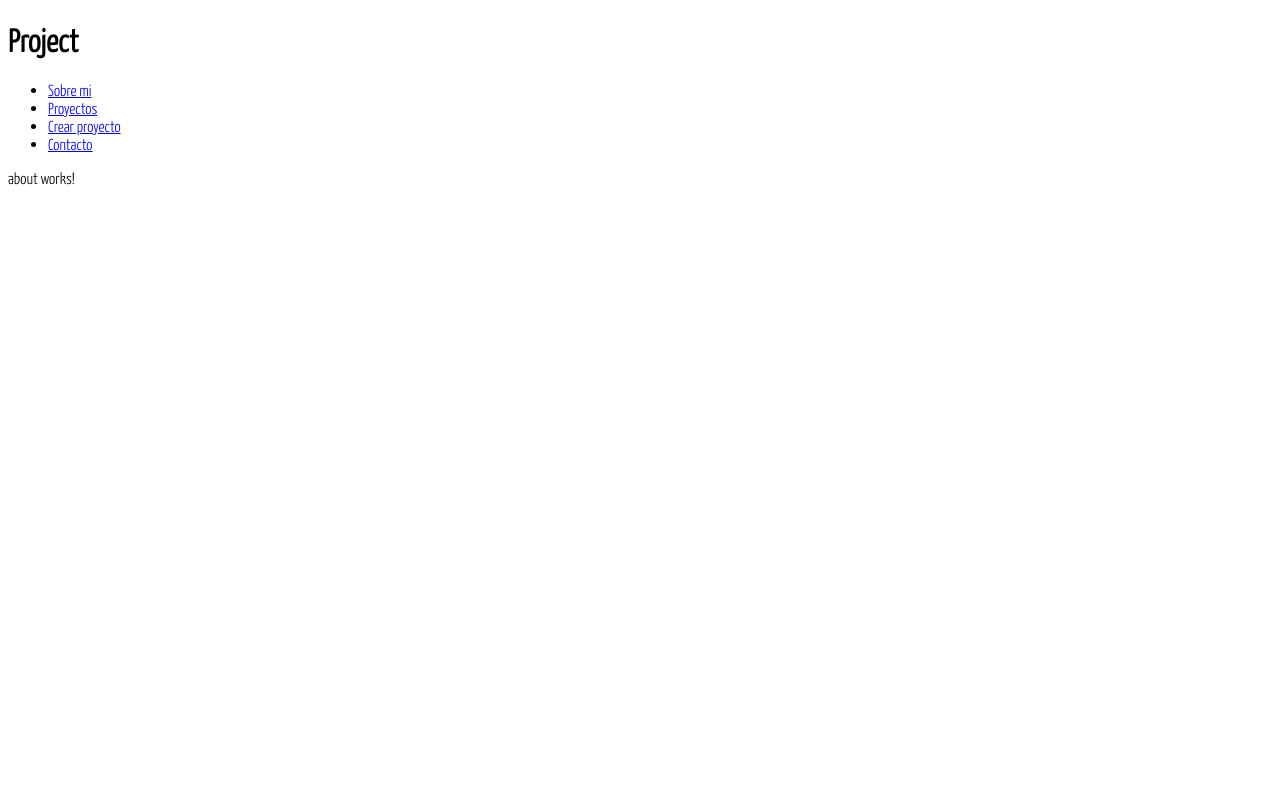
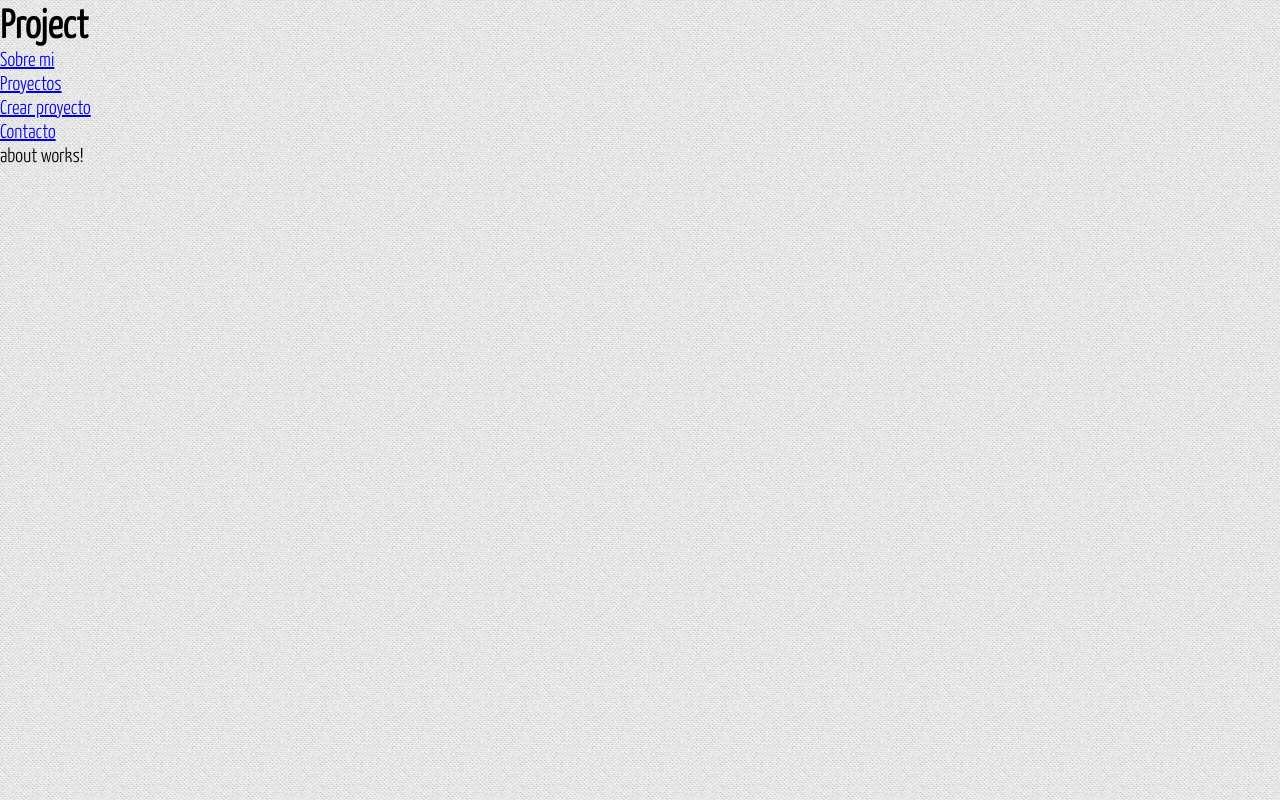
Before and after one commit to Juan-Camilo-Suarez/angular-nodejs, an Angular app in the folder proyecto-angular/: page / in a window 1280 px wide. Built offline with nearby package versions, Linux system fonts and the light colour scheme.

Commit message:
estilos de background

```diff
--- a/proyecto-angular/src/assets/css/styles.css
+++ b/proyecto-angular/src/assets/css/styles.css
@@ -1,3 +1,4 @@
+/* importar fuentes*/
 @font-face {
     font-family: "yanone";
     src: url('fonts/yanone.ttf');
@@ -6,8 +7,16 @@
     font-family: "finger";
     src: url('fonts/finger.ttf');
 }
+/* Generales */
 
+*{
+    margin: 0px;
+    padding: 0px;
+}
 
 body{
     font-family: "yanone", Arial, Helvetica, sans-serif;
+    font-size: 20px;
+    background: url('../img/pattern.png');
+    position: fixed;
 }
```
Also changed, not shown: proyecto-angular/src/assets/img/pattern.png (added).
